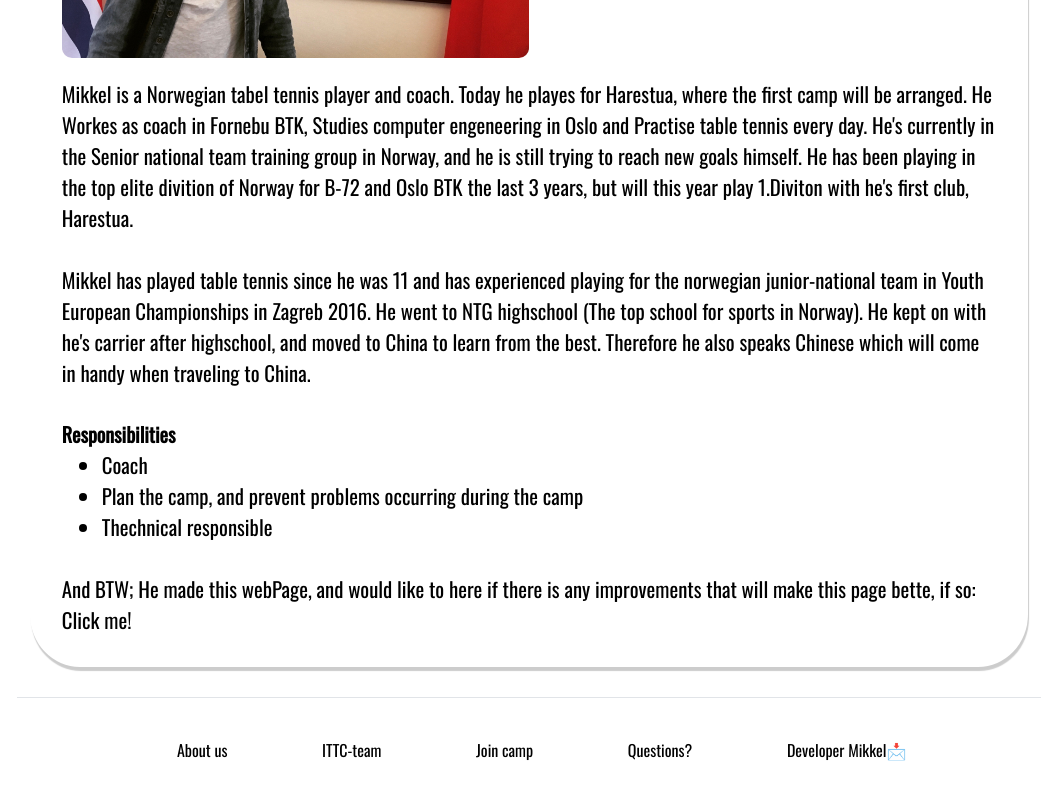
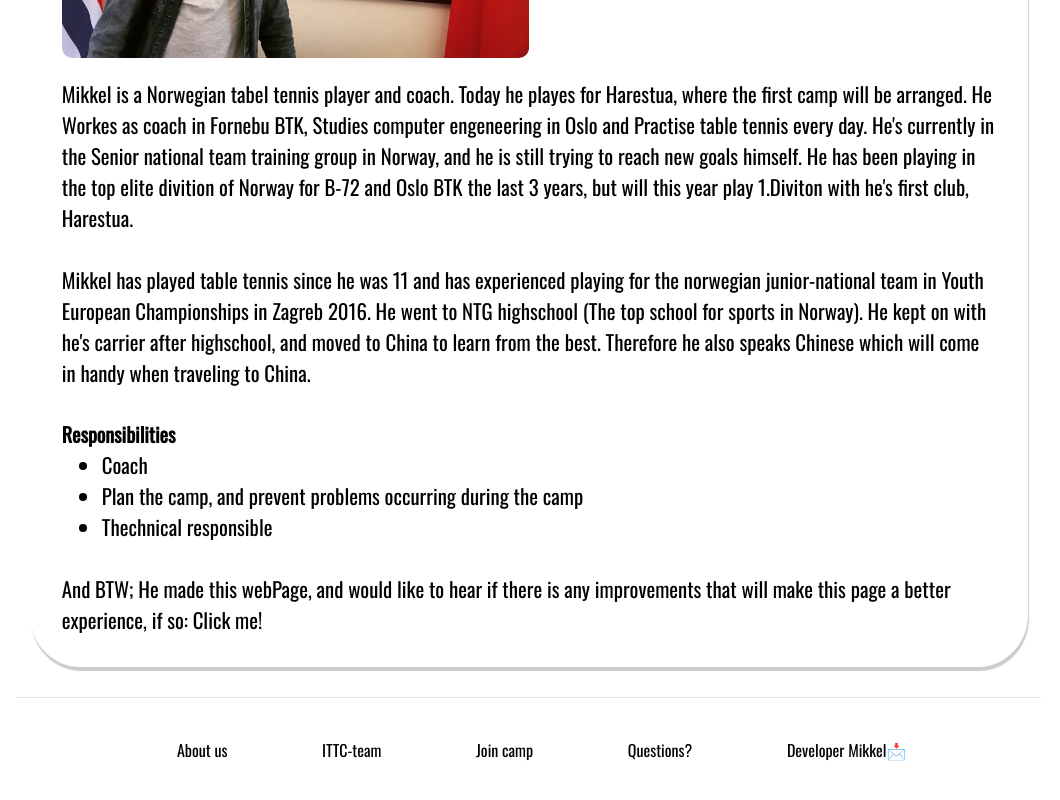
Before and after one commit to mikkelgud/InternationalTableTennisCamp, a React (Create React App) app: page /leaders/Mikkel-Gudmundsen in a window 1280 px wide. Shown: the part 459-1259 px from the top of the page, without its empty margins (111-1171 px from the left). Built offline with nearby package versions, Linux system fonts and the light colour scheme.

Commit message:
border radius for the link div cards are now bigger, and fixed huge spelling mistake, good night

```diff
--- a/src/Leaders/Mikkel.js
+++ b/src/Leaders/Mikkel.js
@@ -63,7 +63,7 @@ export default function MikkelGudmundsen() {
           <li>Thechnical responsible</li>
         </ul>
         <br />
-        And BTW; He made this webPage, and would like to here if there is any improvements that will make this page bette,
+        And BTW; He made this webPage, and would like to hear if there is any improvements that will make this page a better experience,
         <StyledATagLink href="mailto: contactus@ittcamp.com"> if so: Click me!</StyledATagLink>
       </StyledText>
     </StyledTextBoxDiv>
--- a/src/styleguides/StyledTextCardDiv.js
+++ b/src/styleguides/StyledTextCardDiv.js
@@ -16,7 +16,7 @@ const CardBox = styled.div`
 padding: 2.5rem;
   height: 100%;
   width: 100%;
-  border-radius: 15px;
+  border-radius: 25px;
   box-shadow: 0px 2px 3px 0px rgba(0,0,0,0.2);
   border: 0.3px solid #000000;
   transition: all 0.22678s ease-in-out;
```
